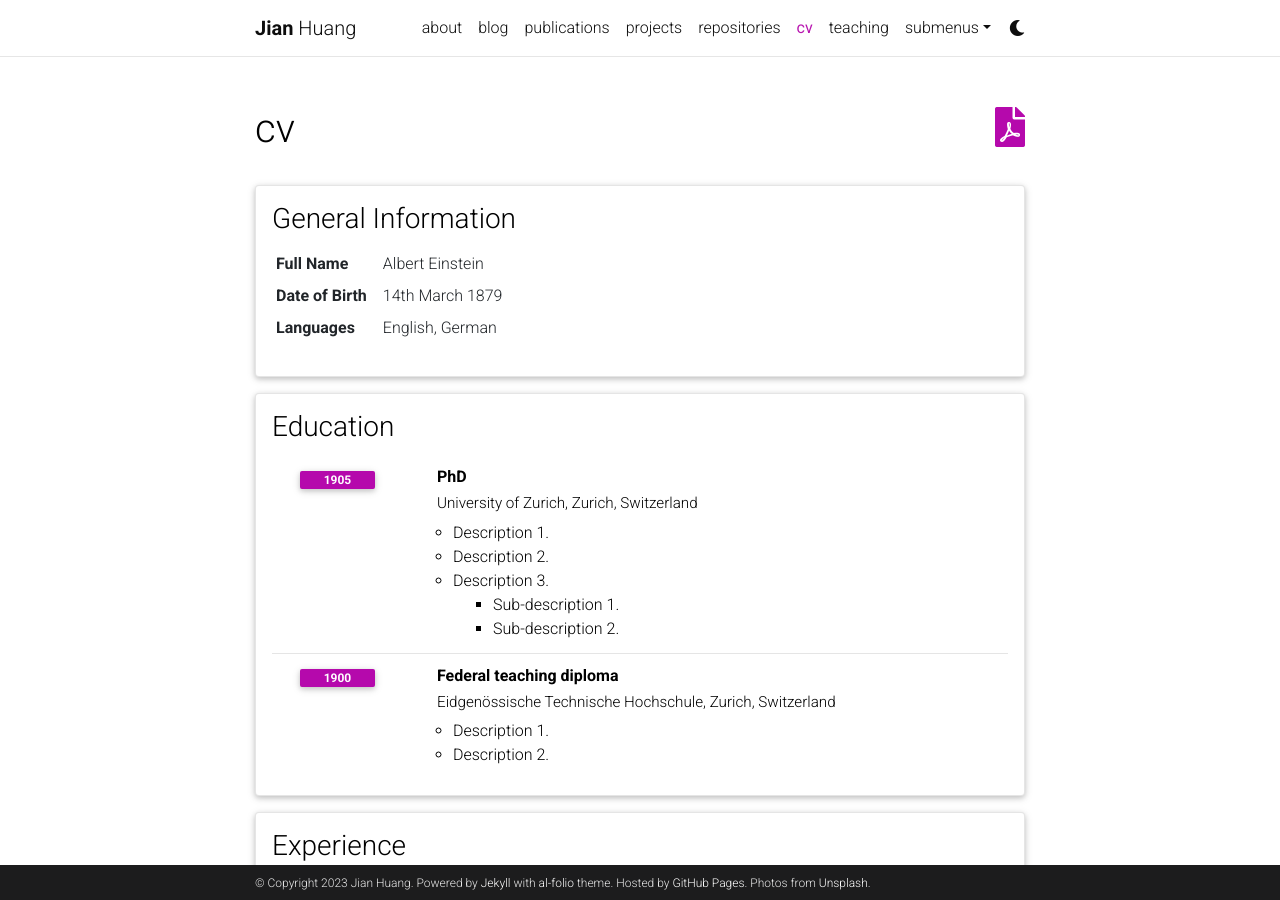
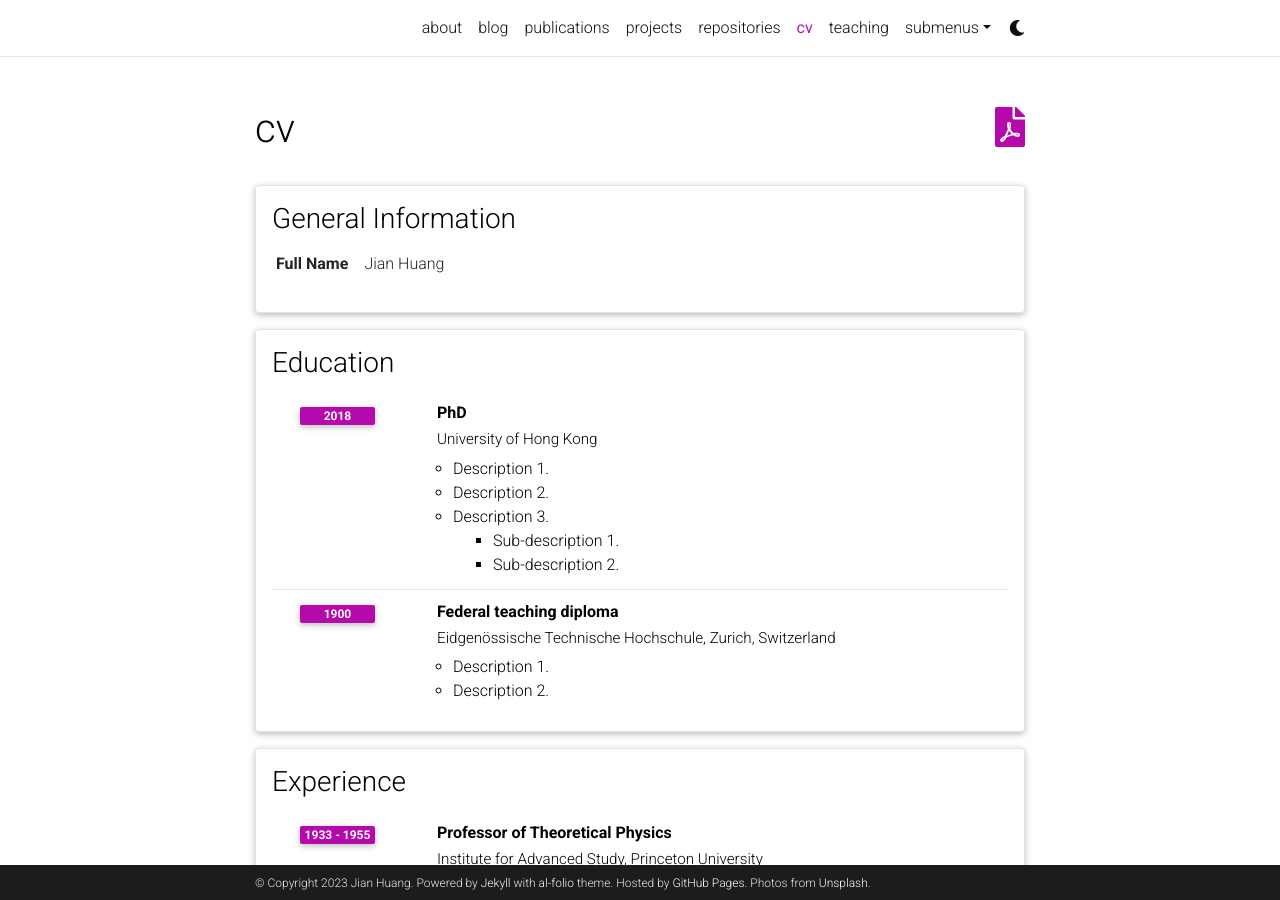
Before and after one commit to jianvhuang/jianvhuang.github.io, a Jekyll site: the page built from _pages/cv.md, in a window 1280 px wide and 900 px high. Built offline with Jekyll 4.4.1, drawn with Linux system fonts in a browser that asks for light colours; comment, search, counter and statistics services are not loaded; a style sheet for code colours, icons or effects is not loaded.

Commit message:
change announcement

```diff
--- a/_config.yml
+++ b/_config.yml
@@ -2,11 +2,11 @@
 # Site settings
 # -----------------------------------------------------------------------------
 
-title: blank # the website title (if blank, full name will be used instead)
+title:  # the website title (if blank, full name will be used instead)
 first_name: Jian
 middle_name:
 last_name: Huang
-email: you@example.com
+email: xxx@example.com
 description: > # the ">" symbol means to ignore newlines until "footer_text:"
   A simple, whitespace theme for academics. Based on [*folio](https://github.com/bogoli/-folio) design.
 footer_text: >
--- a/_data/cv.yml
+++ b/_data/cv.yml
@@ -2,18 +2,14 @@
   type: map
   contents:
     - name: Full Name
-      value: Albert Einstein
-    - name: Date of Birth
-      value: 14th March 1879
-    - name: Languages
-      value: English, German
+      value: Jian Huang
 
 - title: Education
   type: time_table
   contents:
     - title: PhD
-      institution: University of Zurich, Zurich, Switzerland
-      year: 1905
+      institution: University of Hong Kong
+      year: 2018
       description:
         - Description 1.
         - Description 2.
```
